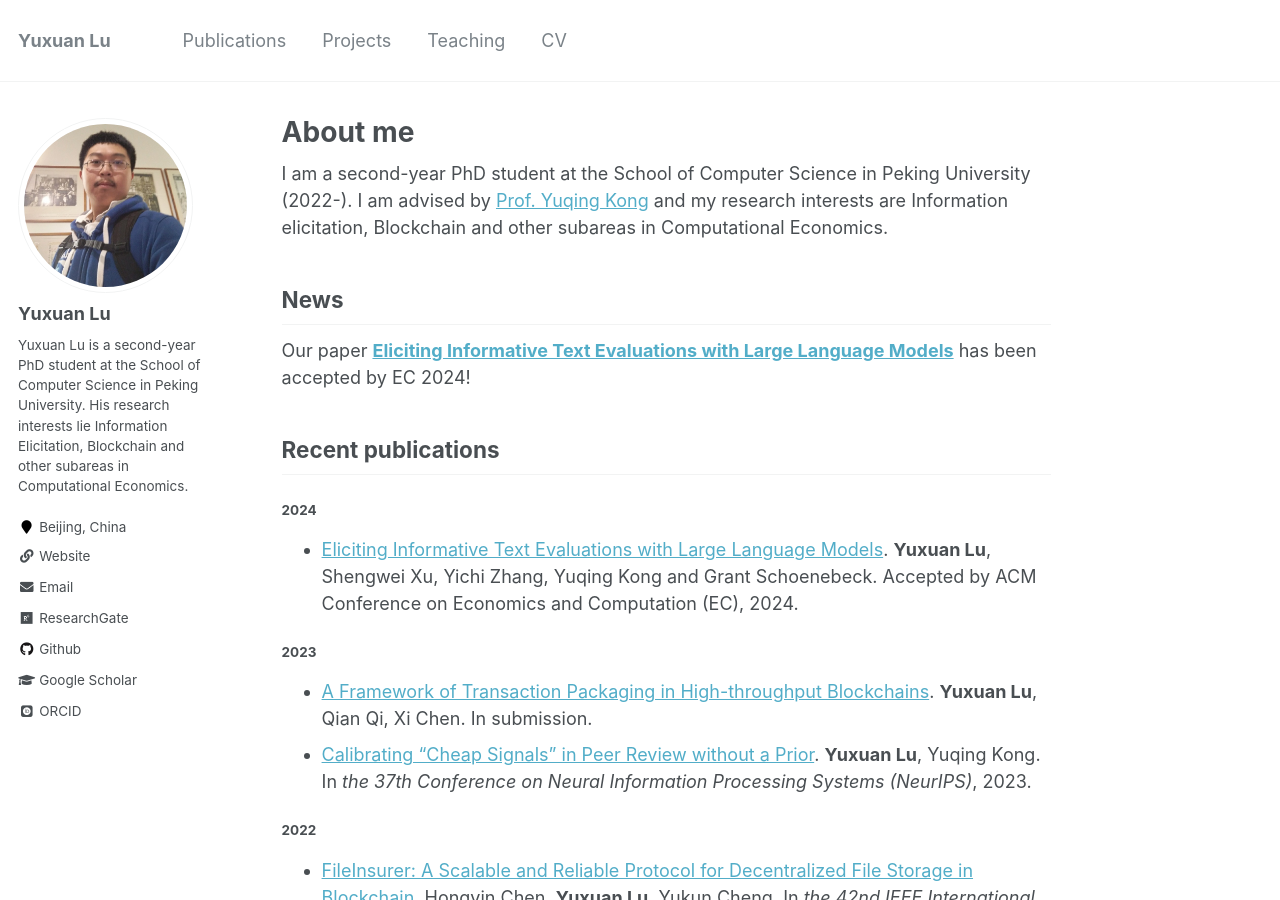
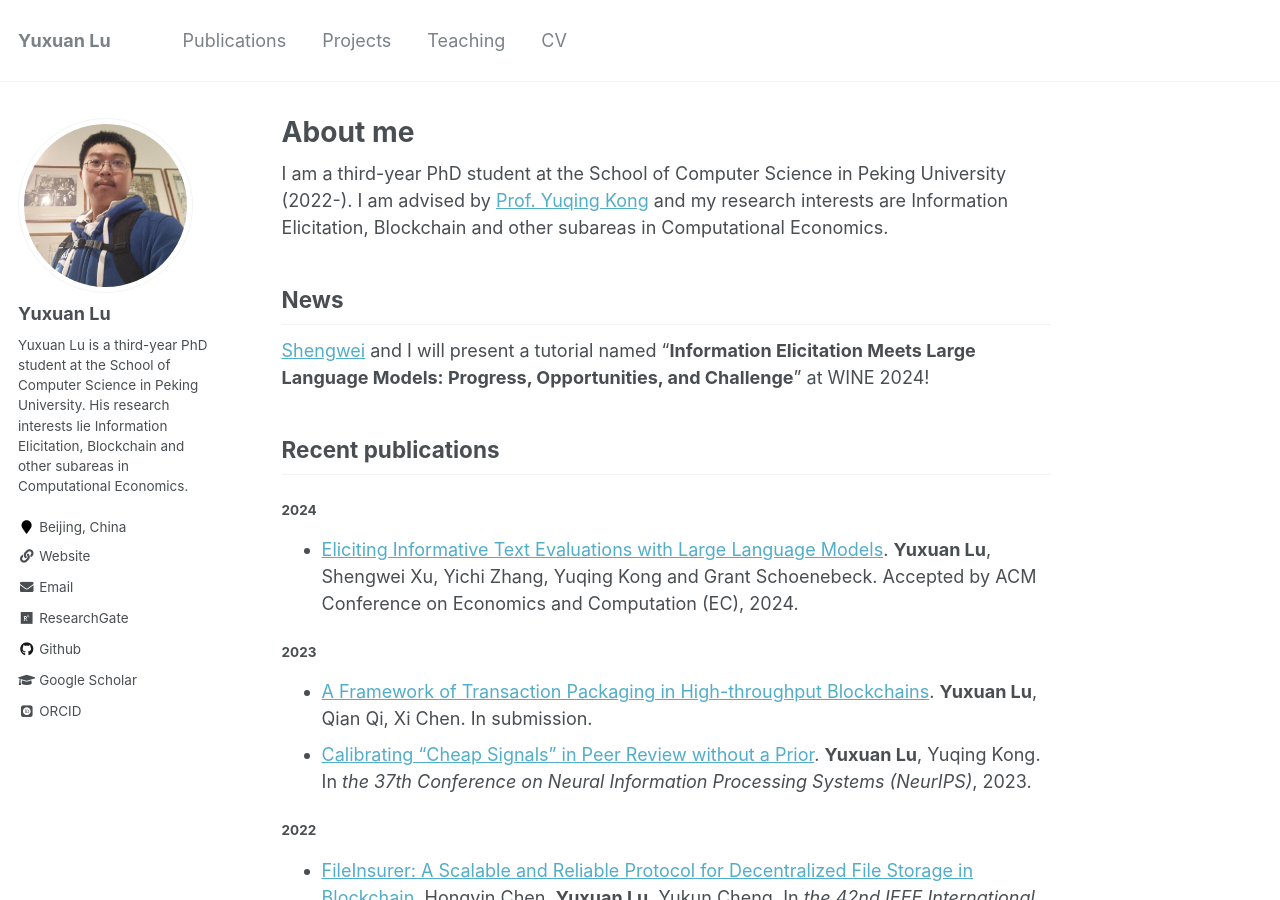
Before and after one commit to yx-lu/yx-lu.github.io, a Jekyll site: the page built from _pages/about.md, in a window 1280 px wide and 900 px high. Built offline with Jekyll 4.4.1, drawn with Linux system fonts in a browser that asks for light colours; some web fonts are replaced.

Commit message:
My third year

```diff
--- a/_config.yml
+++ b/_config.yml
@@ -10,7 +10,7 @@ locale                   : "en-US"
 title                    : "Yuxuan Lu"
 title_separator          : "-"
 name                     : &name "Yuxuan Lu"
-description              : &description "Yuxuan Lu is a first-year PhD student at the School of Computer Science in Peking University (2022-). His research interests lie information elicitation, blockchain and cryptography."
+description              : &description "Yuxuan Lu is a third-year PhD student at the School of Computer Science in Peking University (2022-). His research interests lie information elicitation, blockchain and cryptography."
 url                      : "https://yxlu.me" # the base hostname & protocol for your site e.g. "https://mmistakes.github.io"
 baseurl                  : "" # the subpath of your site, e.g. "/blog"
 repository               : "yx-lu/yx-lu.github.io"
@@ -82,7 +82,7 @@ analytics:
 author:
   name             : "Yuxuan Lu"
   avatar           : "profile.png"
-  bio              : "Yuxuan Lu is a second-year PhD student at the School of Computer Science in Peking University. His research interests lie Information Elicitation, Blockchain and other subareas in Computational Economics."
+  bio              : "Yuxuan Lu is a third-year PhD student at the School of Computer Science in Peking University. His research interests lie Information Elicitation, Blockchain and other subareas in Computational Economics."
   location         : "Beijing, China"
   employer         :
   pubmed           :
--- a/_pages/about.md
+++ b/_pages/about.md
@@ -8,11 +8,11 @@ redirect_from:
   - /about.html
 ---
 
-I am a second-year PhD student at the School of Computer Science in Peking University (2022-). I am advised by [Prof. Yuqing Kong](https://cfcs.pku.edu.cn/yuqkong/) and my research interests are Information elicitation, Blockchain and other subareas in Computational Economics.
+I am a third-year PhD student at the School of Computer Science in Peking University (2022-). I am advised by [Prof. Yuqing Kong](https://cfcs.pku.edu.cn/yuqkong/) and my research interests are Information Elicitation, Blockchain and other subareas in Computational Economics.
 
 ## News
 
-Our paper [**Eliciting Informative Text Evaluations with Large Language Models**](https://yxlu.me/publication/elicit_text_evaluation_ec24) has been accepted by EC 2024!
+[Shengwei](https://www.si.umich.edu/people/shengwei-xu) and I will present a tutorial named "**Information Elicitation Meets Large Language Models: Progress, Opportunities, and Challenge**" at WINE 2024!
 
 ## Recent publications
 
```
Also changed, not shown: images/photos/profile.jpg (added), 5 other files.
